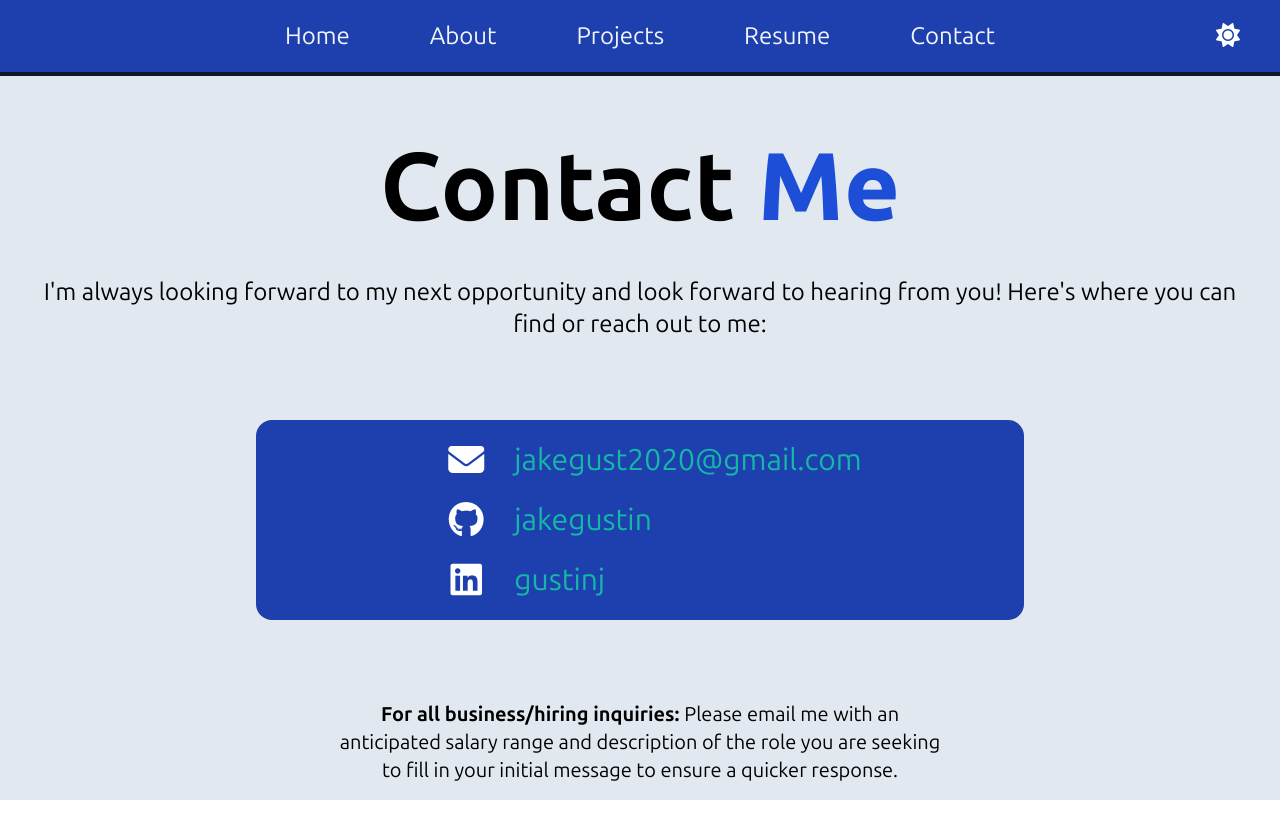
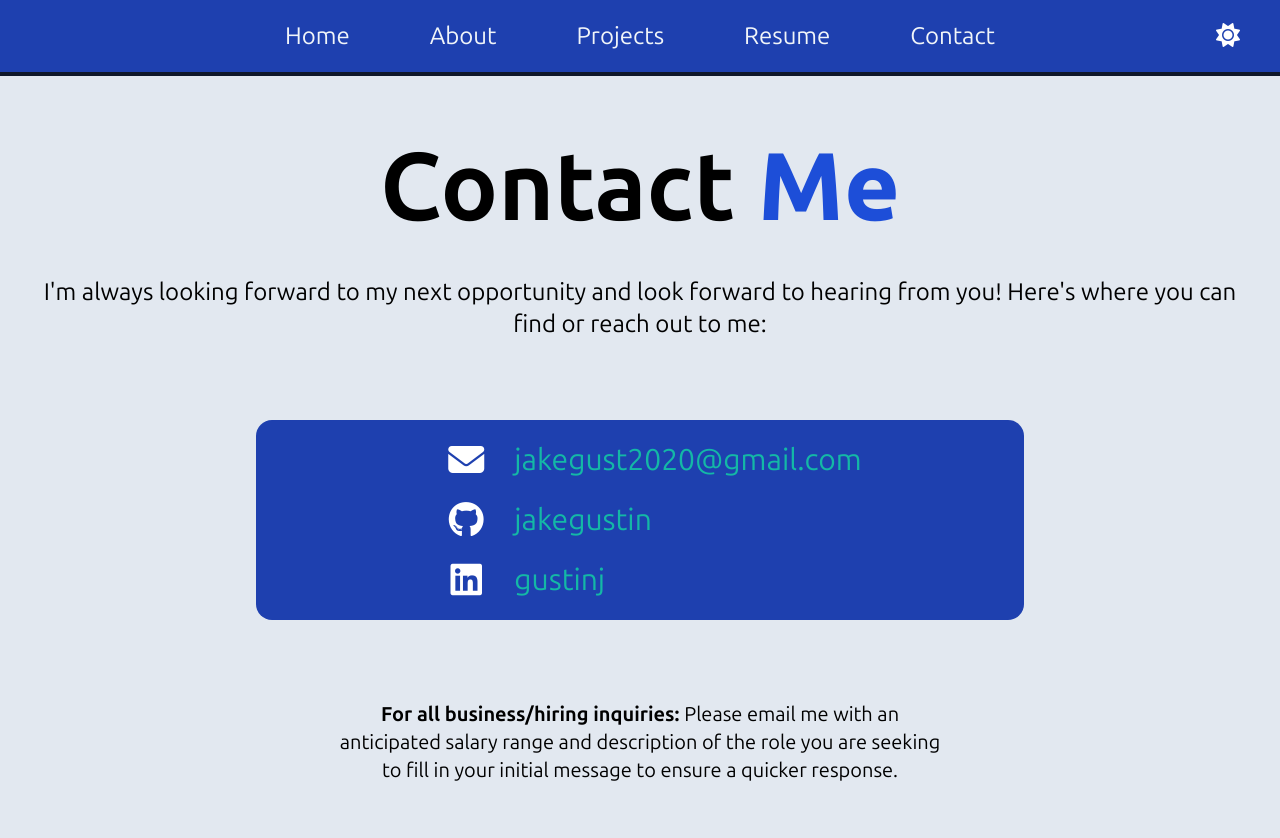
Before and after one commit to jakegustin/personal-website, a Vue app: page /contact in a window 1280 px wide. Shown: the top 838 px of the page. Before the commit the page ends 800 px from the top, so only its background shows below. Built offline with nearby package versions, Linux system fonts and the light colour scheme.

Commit message:
fix mobile navbar visibility bug, added padding to contact page

```diff
--- a/src/components/MobileNavbar.vue
+++ b/src/components/MobileNavbar.vue
@@ -43,7 +43,7 @@ export default {
                     <i :class="{'text-white -rotate-90': menuOn, 'text-black rotate-0': !menuOn}" class="fa-solid fa-bars text-black dark:text-white text-2xl transition-all duration-300 ease-in-out" @click="showMenu" ></i>
                 </button>
             </div>
-            <div :class="{'translate-y-full pointer-events-none': !menuOn, 'translate-y-0 pointer-events-auto': menuOn}" class="fixed top-0 left-0 w-full text-white flex flex-col justify-center items-center min-h-screen gap-y-10 text-2xl bg-blue-800 dark:bg-blue-900 transition-all duration-300 ease-in-out">
+            <div :class="{'translate-y-full pointer-events-none top-full': !menuOn, 'translate-y-0 pointer-events-auto top-0': menuOn}" class="fixed left-0 w-full text-white flex flex-col justify-center items-center min-h-screen gap-y-10 text-2xl bg-blue-800 dark:bg-blue-900 transition-all duration-300 ease-in-out">
                 <RouterLink to="/" class="hover:text-teal-500 transition-colors duration-200 ease-in-out" @click="showMenu">Home</RouterLink>
                 <RouterLink to="/about" class="hover:text-teal-500 transition-colors duration-200 ease-in-out" @click="showMenu">About</RouterLink>
                 <RouterLink to="/projects" class="hover:text-teal-500 transition-colors duration-200 ease-in-out" @click="showMenu">Projects</RouterLink>
--- a/src/views/Contact.vue
+++ b/src/views/Contact.vue
@@ -3,7 +3,7 @@ import { RouterLink } from 'vue-router';
 </script>
 
 <template>
-<div class="flex flex-col justify-center pt-16 px-5">
+<div class="flex flex-col justify-center py-16 px-5">
     <h1 class="text-6xl md:text-8xl font-bold text-center pb-10">Contact <span class="text-blue-700 font-extrabold  transition-colors duration-300 ease-in-out">Me</span></h1>
     <p class="text-lg md:text-2xl text-center pb-20">I'm always looking forward to my next opportunity and look forward to hearing from you! Here's where you can find or reach out to me: </p>
     <div class="flex justify-center bg-blue-800 dark:bg-blue-900 text-white rounded-2xl py-5 max-w-3xl w-full mx-auto transition-colors duration-300 ease-in-out">
```
